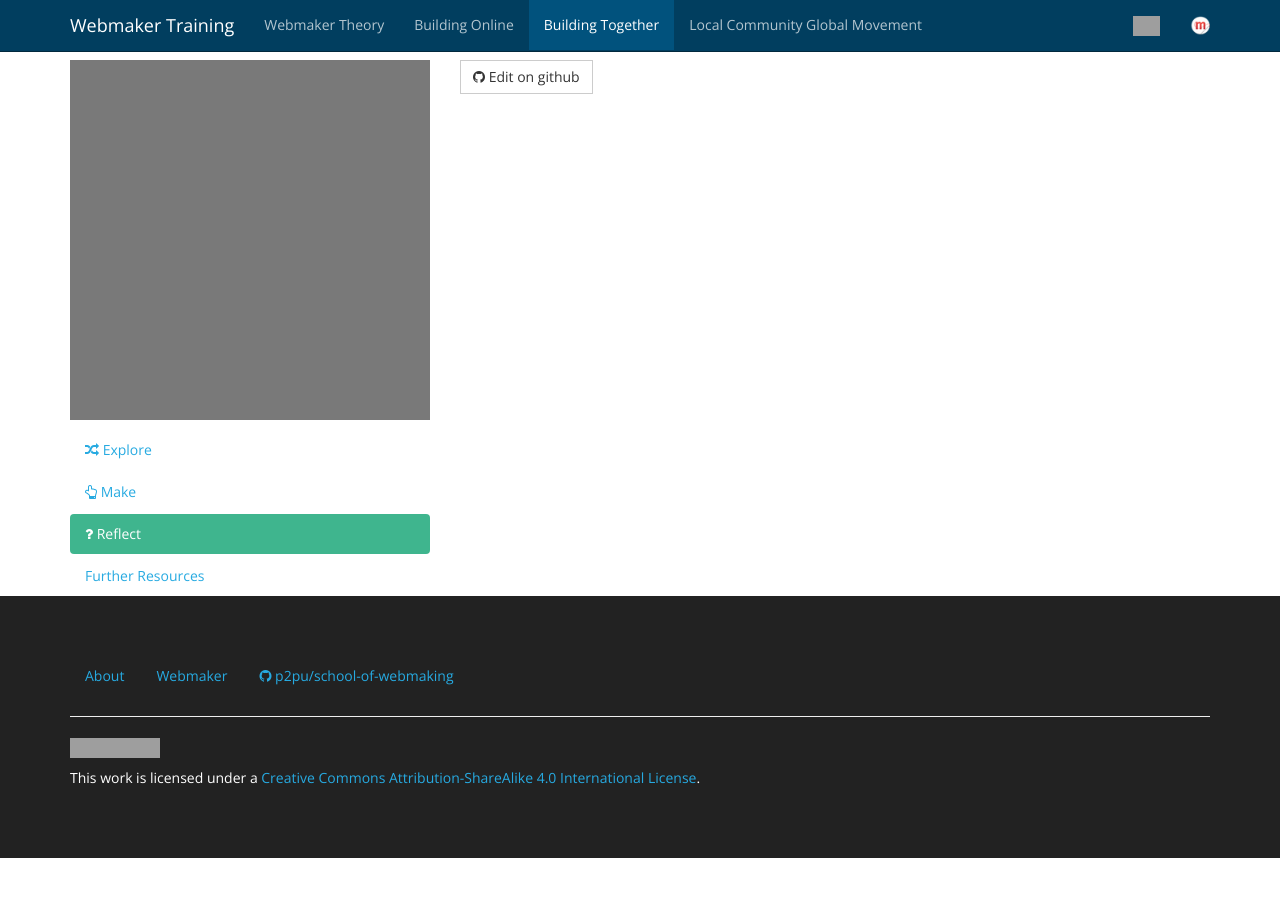
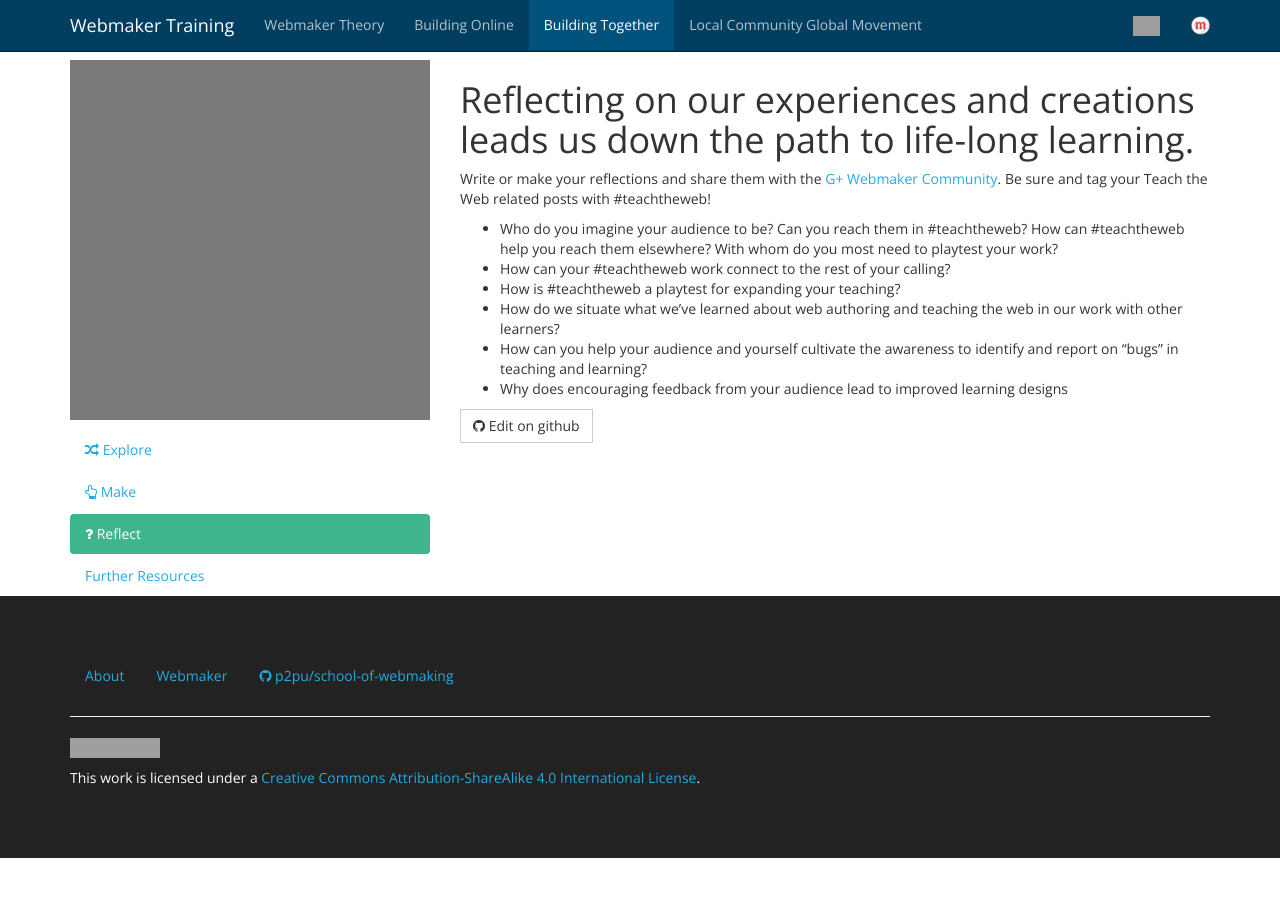
Before and after one commit to mozilla/school-of-webmaking, a Jekyll site: the page built from _posts/2002-01-03-reflect.md, in a window 1280 px wide. Shown: the top 897 px of the page. Built offline with Jekyll 4.4.1, drawn with Linux system fonts in a browser that asks for light colours; nearby versions of some CDN libraries; Markdown is read by kramdown in place of the engine named in the settings; grey boxes are pictures that could not be loaded.

Commit message:
Update reflect.

```diff
--- a/_posts/2002-01-03-reflect.md
+++ b/_posts/2002-01-03-reflect.md
@@ -3,3 +3,15 @@
 layout: multicourse_page
 categories: [building-together]
 ---
+
+
+# Reflecting on our experiences and creations leads us down the path to life-long learning.
+Write or make your reflections and share them with the [G+ Webmaker Community](https://plus.google.com/u/0/communities/106022863174952221205). Be sure and tag your Teach the Web related posts with #teachtheweb!
+
+
+* Who do you imagine your audience to be? Can you reach them in #teachtheweb? How can #teachtheweb help you reach them elsewhere? With whom do you most need to playtest your work?
+* How can your #teachtheweb work connect to the rest of your calling?
+* How is #teachtheweb a playtest for expanding your teaching?
+* How do we situate what we've learned about web authoring and teaching the web in our work with other learners?
+* How can you help your audience  and yourself cultivate the awareness to identify and report on "bugs" in teaching and learning?
+* Why does encouraging feedback from your audience lead to improved learning designs
```
